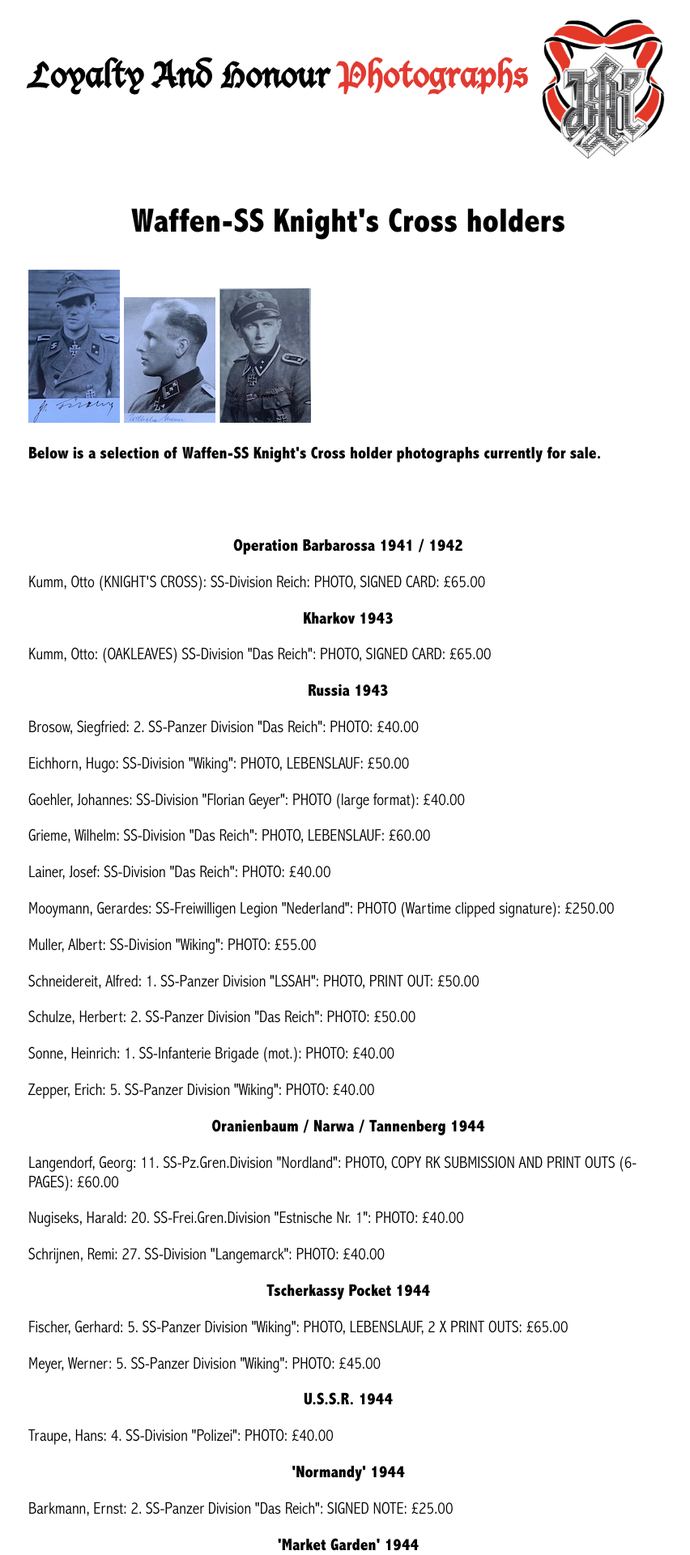
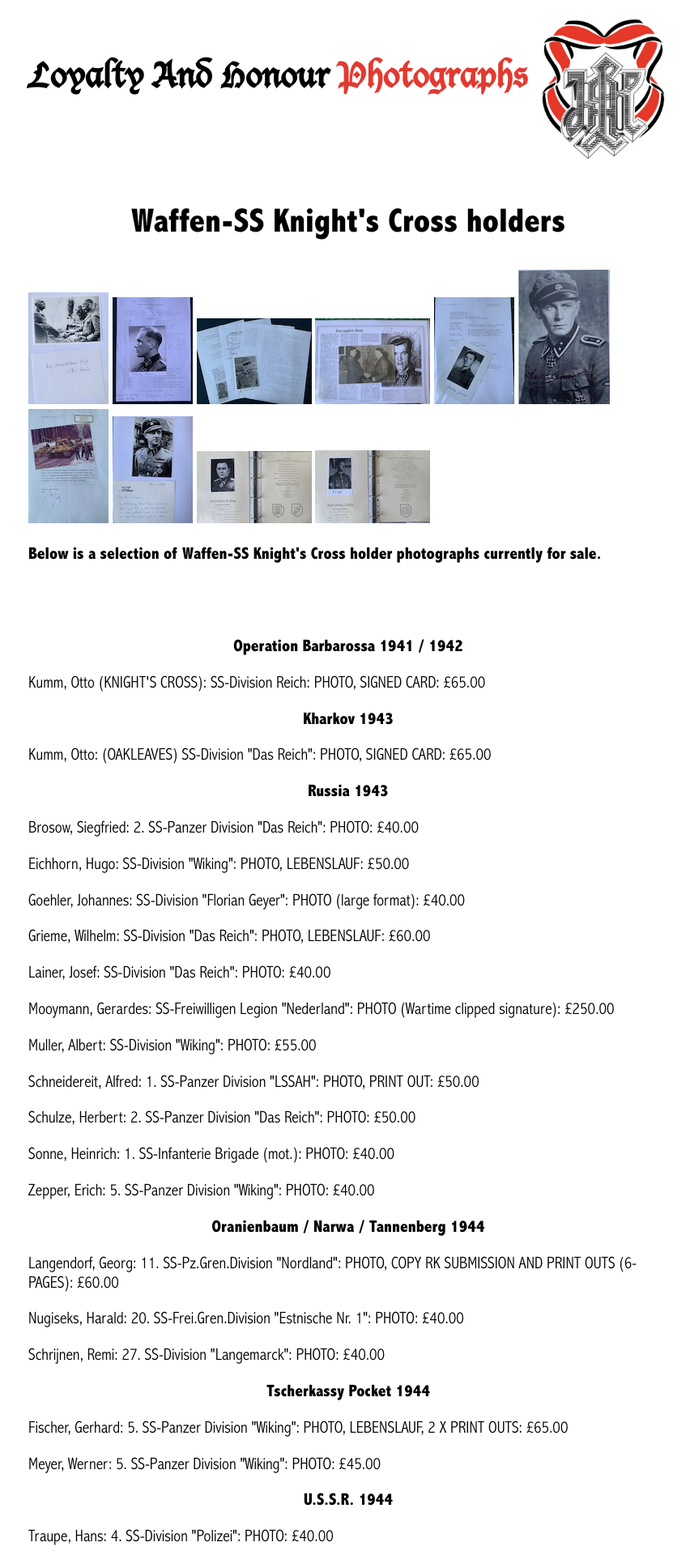
Before and after one commit to lahphotographs/lahphotographs.github.com, a Jekyll site: the page built from Waffen_SS_photos.md, in a window 1280 px wide. Shown: the top 1920 px of the page at 81% size, without its empty margins (210-1062 px from the left). Built offline with Jekyll 4.4.1, drawn with Linux system fonts in a browser that asks for light colours.

Commit message:
Update Waffen_SS_photos.md

```diff
--- a/Waffen_SS_photos.md
+++ b/Waffen_SS_photos.md
@@ -6,9 +6,16 @@ permalink: /waffen_ss_photos.html
 
 <div id="axisforces">
 <p float="left">
-<img src="./assets/Fischer SS.jpeg"/>
-<img src="./assets/Grieme.jpeg"/>
+<img src="./assets/Kumm.jpeg"/>
+<img src="./assets/Grieme grouping.jpeg"/>
+<img src="./assets/Fischer grouping.jpeg"/>
+<img src="./assets/Schneidereit.jpeg"/>
+<img src="./assets/Geisler.jpeg"/>
 <img src="./assets/Lainer.jpeg"/>
+<img src="./assets/Girg.jpeg"/>
+<img src="./assets/Hauser.jpeg"/>
+<img src="./assets/Euling template.jpeg"/>
+<img src="./assets/Lichte template.jpeg"/>
 <br />
 <p><b>Below is a selection of Waffen-SS Knight's Cross holder photographs currently for sale.</b></p>
 <br />
```
